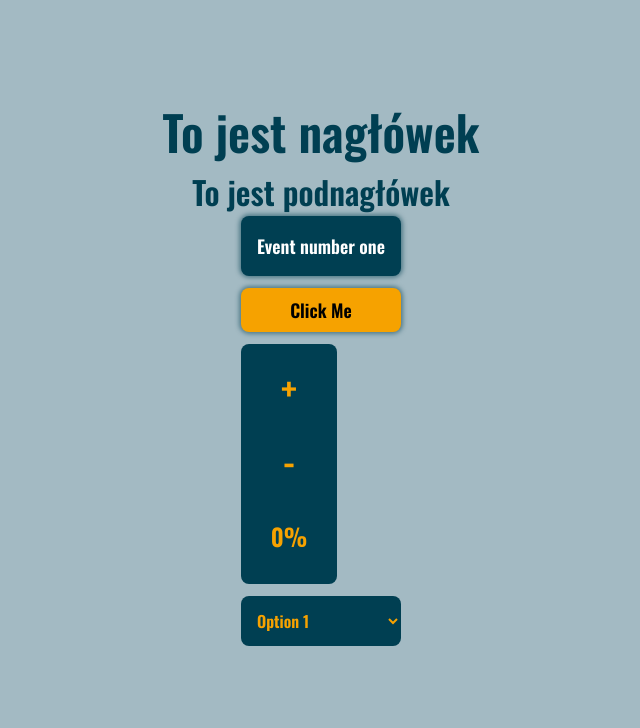
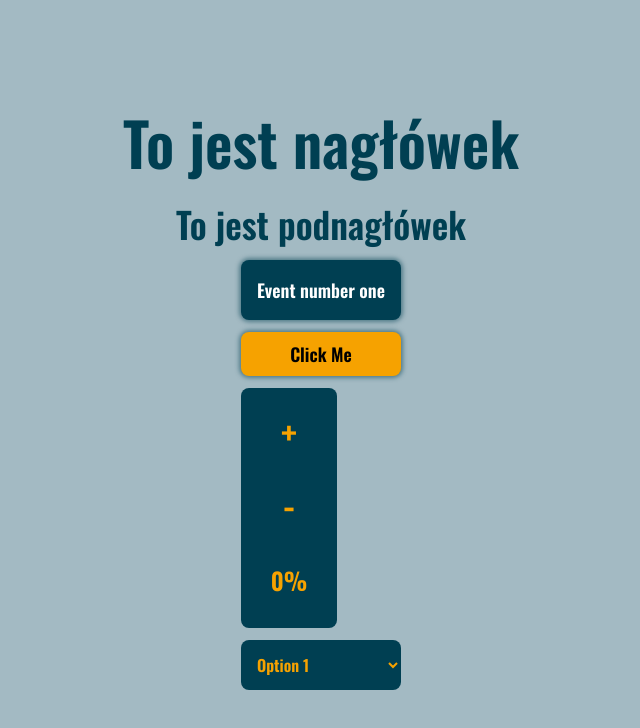
Before and after one commit to Spolka-Zlo/D17Map-Frontend, a Next.js app: page / in a window 1280 px wide. Shown: the top 728 px of the page, without its empty margins (319-959 px from the left). Built offline with nearby package versions, Linux system fonts and the light colour scheme.

Commit message:
fix review comments

```diff
--- a/src/app/globals.css
+++ b/src/app/globals.css
@@ -7,12 +7,14 @@ body {
 }
 
 h1 {
-  font-size: 3em;
-  font-weight: bolder;
+  @apply text-6xl;
+  @apply font-bold;
+  @apply py-4;
   @apply text-primary;
 }
 h2 {
-  font-size: 2em;
-  font-weight: bolder;
+  @apply text-4xl;
+  @apply font-bold;
+  @apply py-4;
   @apply text-primary;
 }
--- a/src/components/ResizeViewElement.tsx
+++ b/src/components/ResizeViewElement.tsx
@@ -13,6 +13,14 @@ export function ResizeViewElement({
   setValue,
   className,
 }: ResizeViewElementProps) {
+  const handleIncrement = () => {
+    setValue((prev) => (prev < 100 ? prev + 1 : 0));
+  };
+
+  const handleDecrement = () => {
+    setValue((prev) => (prev > 0 ? prev - 1 : 100));
+  };
+
   return (
     <div
       className={twMerge(
@@ -20,16 +28,10 @@ export function ResizeViewElement({
         className
       )}
     >
-      <button
-        className="py-2 text-4xl"
-        onClick={() => setValue((prev) => (prev < 100 ? prev + 1 : 0))}
-      >
+      <button className="py-2 text-4xl" onClick={handleIncrement}>
         +
       </button>
-      <button
-        className="py-2 text-4xl"
-        onClick={() => setValue((prev) => (prev > 0 ? prev - 1 : 100))}
-      >
+      <button className="py-2 text-4xl" onClick={handleDecrement}>
         -
       </button>
       <span className="text-center py-4">{value}%</span>
```
